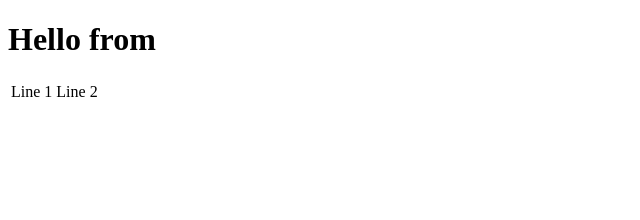
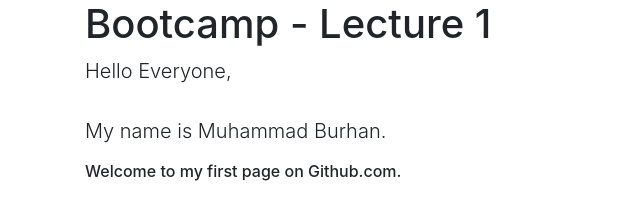
Before and after one commit to burhanejaz/bootcamp2020, a plain HTML site: page index.html in a window 1280 px wide. Shown: the whole page, without its empty margins (0-640 px from the left). Drawn offline with nearby package versions, Linux system fonts and the light colour scheme.

Commit message:
Update index.html

```diff
--- a/index.html
+++ b/index.html
@@ -1,15 +1,20 @@
 <!DOCTYPE html>
 <html>
 <head>
-    <title>This is my test file for Github.com</title>
+    <link rel="stylesheet" href="https://stackpath.bootstrapcdn.com/bootstrap/4.5.0/css/bootstrap.min.css">
+    <title>Bootcamp - Lecture 1</title>
 </head>
 <body>
-    <h1>Hello from </h1>
-    <table>
-        <tr>
-            <td>Line 1</td>
-            <td>Line 2</td>
-        </tr>
-    </table>
+    <main role="main" class="container">
+
+        <div class="starter-template">
+          <h1>Bootcamp - Lecture 1</h1>
+          <p class="lead">Hello Everyone,<br><br>
+            My name is Muhammad Burhan.<br>
+            <h6>Welcome to my first page on Github.com.</h6>
+          </p>
+        </div>
+
+      </main><!-- /.container -->
 </body>
 </html>
```
